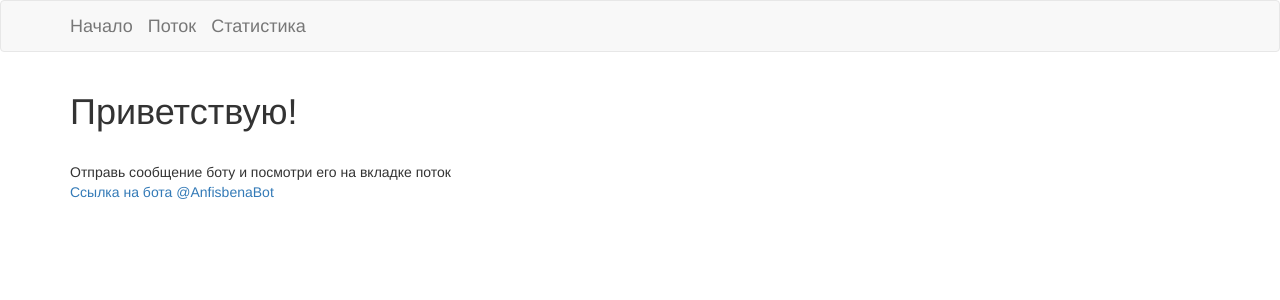
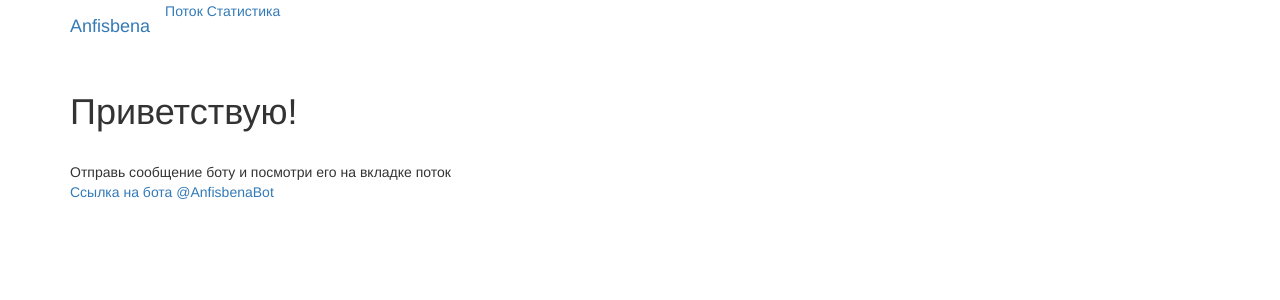
Before and after one commit to madgagarin/anfisbena, a Flask app: page / in a window 1280 px wide. Shown: the top 300 px of the page. Run offline with Flask 2, Linux system fonts and the light colour scheme; parts of the project's set-up code (start-up, migrations or seed data) failed here and were passed over; some libraries are stand-ins or nearby versions.

Commit message:
Обновление дизайна

```diff
--- a/index.py
+++ b/index.py
@@ -12,7 +12,7 @@
 from misc import db, bot as bott, dp
 from flask_bootstrap import Bootstrap
 
-from tasks import sa
+from tasks import bot_start
 from tools import startup, shutdown
 
 app = Flask(__name__)
@@ -25,14 +25,12 @@
 import keyboards
 
 
-#@app.before_first_request
-#def bfr():
-sa()
+bot_start()
 
 
 # хендлер корневой страницы
-@app.route('/', methods=['GET', 'POST'])
-@app.route('/index', methods=['GET', 'POST'])
+@app.route('/')
+@app.route('/index')
 # @cache.cached(timeout=600)
 def index():
     content_h1 = 'Приветствую!'
--- a/run.py
+++ b/run.py
@@ -6,7 +6,7 @@
 
 from index import app
 from misc import dp
-from tasks import sa
+from tasks import bot_start
 from tools import shutdown, startup
 from uwsgidecorators import thread
 
--- a/tasks.py
+++ b/tasks.py
@@ -9,7 +9,7 @@
 
 
 @thread
-def sa():
+def bot_start():
     loop = new_event_loop()
     asyncio.set_event_loop(loop)
     # loop.run_in_executor(executor.start_polling(dp, on_startup=startup, on_shutdown=shutdown, skip_updates=True))
--- a/templates/base.html
+++ b/templates/base.html
@@ -5,12 +5,12 @@
 {% endblock %}
 
 {% block navbar %}
-    <nav class="navbar navbar-default">
+    <nav class="navbar navbar-dark bg-dark">
         <div class="container">
             <div class="navbar-header">
-                <a class="navbar-brand" href="/">Начало</a>
-                <a class="navbar-brand" href="{{ url_for('messages') }}">Поток</a>
-                <a class="navbar-brand" href="{{ url_for('bot') }}">Статистика</a>
+                <a class="navbar-brand" href="/">Anfisbena</a>
+                <a class="navbar-link" href="{{ url_for('messages') }}">Поток</a>
+                <a class="navbar-link" href="{{ url_for('bot') }}">Статистика</a>
             </div>
         </div>
     </nav>
```
Also changed, not shown: static/favicon.ico.
